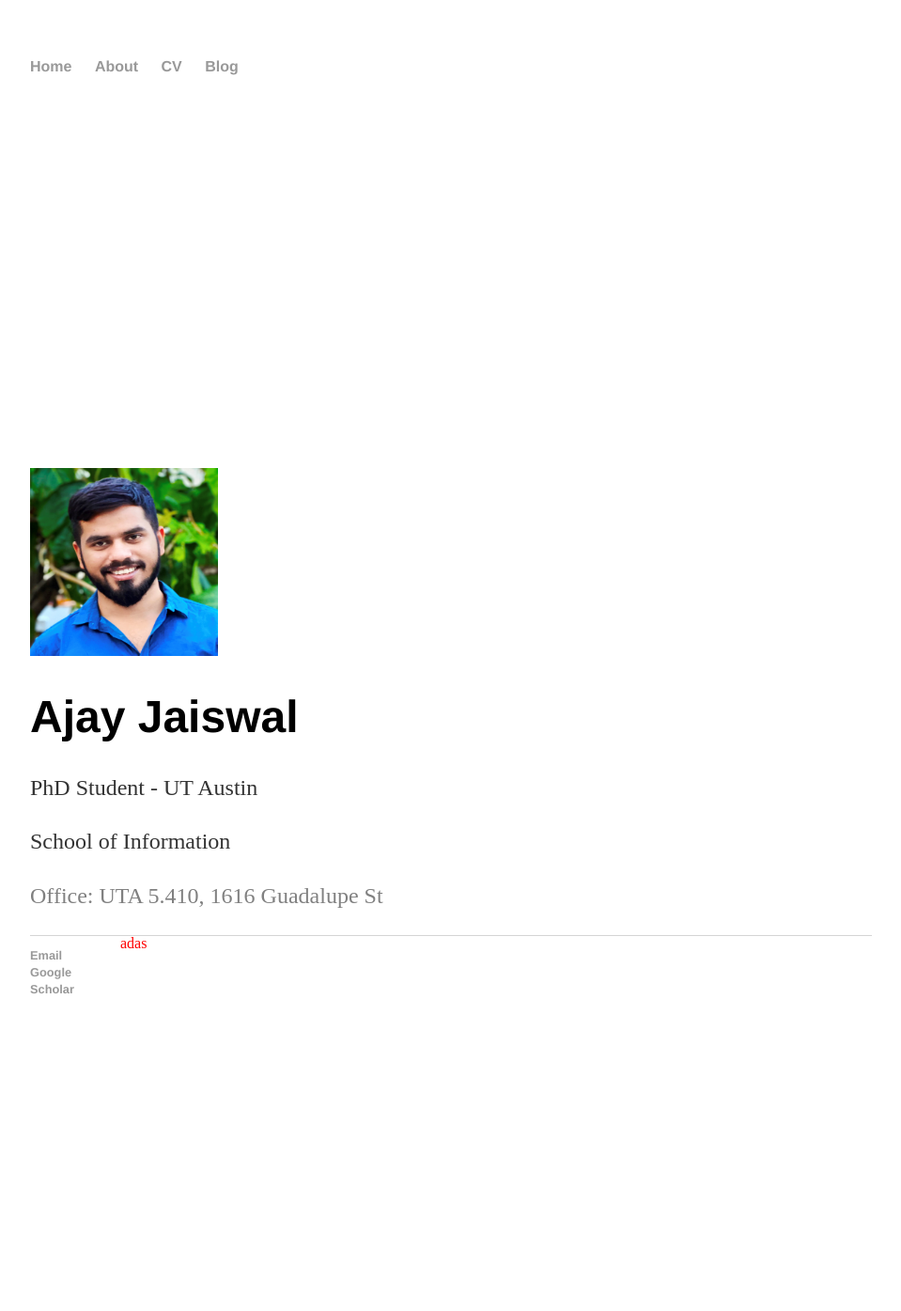
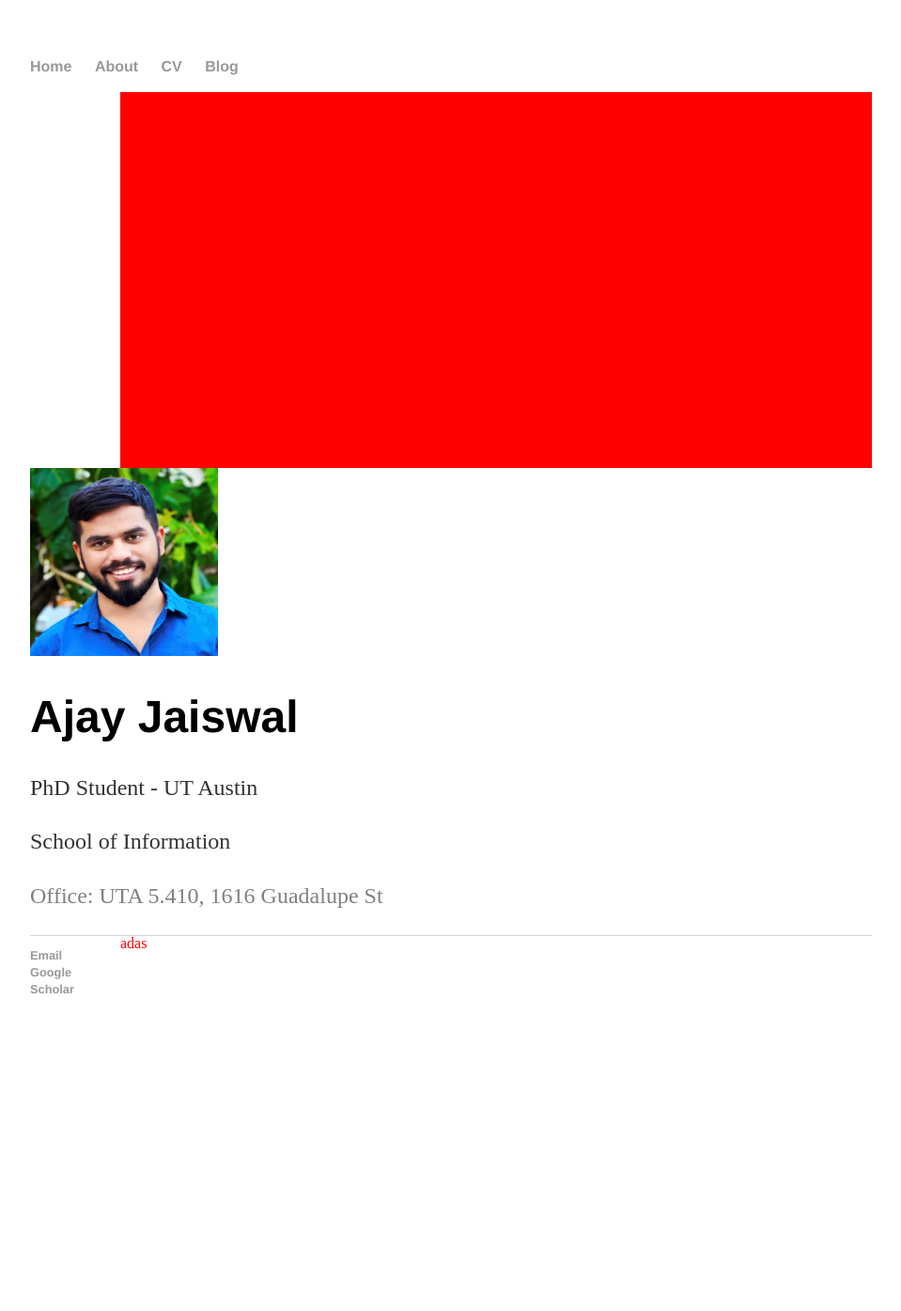
Before and after one commit to Ajay1994/ajay1994.github.io, a Jekyll site: the page built from index.html, in a window 1280 px wide. Shown: the whole page at 94% size, without its empty margins (160-1119 px from the left). Built offline with Jekyll 4.4.1, drawn with Linux system fonts in a browser that asks for light colours.

Commit message:
Update index.html

```diff
--- a/index.html
+++ b/index.html
@@ -4,7 +4,7 @@ title: Ajay Jaiswal Homepage
 ---
 
 		<div class="blurb">
-			<div style="width:800px; height:400px; color:red; float:right"></div>
+			<div style="width:800px; height:400px; background:red; float:right"></div>
 			<img src="/picturedp.PNG" alt="Italian Trulli" style="width:200px;height:200px;">
 			<h1>Ajay Jaiswal</h1>
 			<p>PhD Student - UT Austin</p>
```
